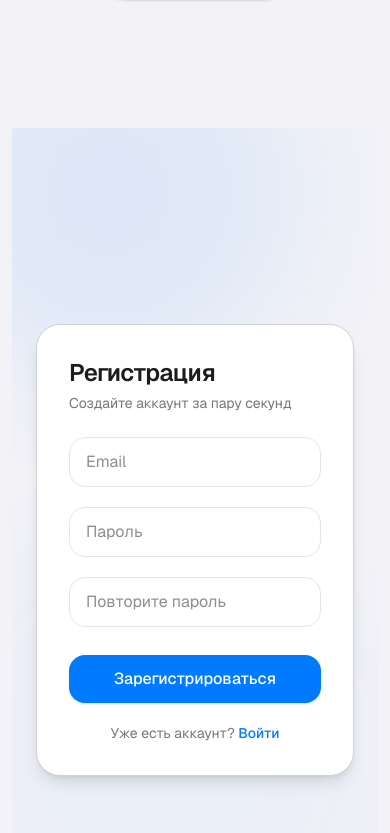
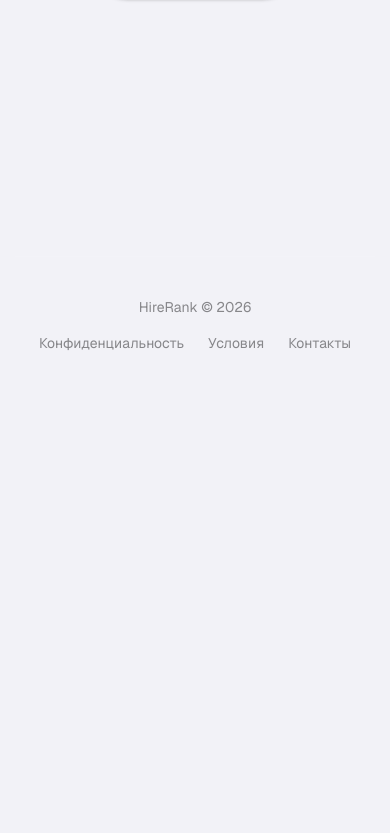
Before and after one commit to Cartnix/HireRank, a Next.js app in the folder frontend/: page / in a window 390 px wide. Shown: the part 6111-6944 px from the top of the page. After the commit the page ends 6504 px from the top, so only its background shows below. Built offline with nearby package versions, Linux system fonts and the light colour scheme.

Commit message:
chore: save progress to continue on another platform

```diff
--- a/frontend/app/auth/login/page.tsx
+++ /dev/null
@@ -1,92 +0,0 @@
-"use client";
-
-import { zodResolver } from "@hookform/resolvers/zod";
-import { SubmitHandler, useForm } from "react-hook-form";
-import { z } from "zod";
-
-const FormValues = z.object({
-    email: z.string().email('Неверный email').refine((v) => v.endsWith('@tou.edu.kz'), {
-        message: 'Email должен заканчиваться на @tou.edu.kz',
-    }),
-    password: z.string().min(8, 'Пароль должен состоять минимум из 8 символов'),
-    repeatPassword: z.string()
-}).refine((data) => data.password === data.repeatPassword, {
-    message: "Пароли не совпадают",
-    path: ["repeatPassword"],
-});
-
-type FormValuesType = z.infer<typeof FormValues>;
-
-export const RegisterForm = () => {
-    const {
-        register,
-        handleSubmit,
-        formState: { errors, isSubmitting },
-    } = useForm<FormValuesType>({
-        resolver: zodResolver(FormValues)
-    });
-
-    const onSubmit: SubmitHandler<FormValuesType> = (data) => {
-        console.log(data);
-    };
-
-    return (
-        <div className="relative min-h-screen flex items-center justify-center px-6 overflow-hidden bg-background">
-            {/* декоративные пятна на токенах */}
-            <div className="absolute -top-32 -left-24 w-96 h-96 rounded-full blur-3xl opacity-40 bg-brand-primary/20" />
-            <div className="absolute bottom-0 right-0 w-md h-112 rounded-full blur-3xl opacity-30 bg-brand-primary/10" />
-
-            <form
-                onSubmit={handleSubmit(onSubmit)}
-                className="relative z-10 w-full max-w-md rounded-3xl p-8 flex flex-col gap-5
-                   bg-background-elevated border border-border-subtle shadow-lg"
-            >
-                <div className="mb-1">
-                    <h2 className="text-2xl font-semibold tracking-tight text-foreground">
-                        Регистрация
-                    </h2>
-                    <p className="text-sm text-foreground-secondary mt-1">
-                        Создайте аккаунт за пару секунд
-                    </p>
-                </div>
-
-                <Field type="email" placeholder="Email" error={errors.email?.message} register={register("email")} />
-                <Field type="password" placeholder="Пароль" error={errors.password?.message} register={register("password")} />
-                <Field type="password" placeholder="Повторите пароль" error={errors.repeatPassword?.message} register={register("repeatPassword")} />
-
-                <button
-                    type="submit"
-                    disabled={isSubmitting}
-                    className="mt-2 py-3 rounded-2xl font-medium text-brand-primary-foreground bg-brand-primary
-                       hover:bg-brand-primary-hover transition-all duration-200
-                       hover:scale-[1.015] active:scale-[0.985] disabled:opacity-50 shadow-sm"
-                >
-                    {isSubmitting ? "Отправка..." : "Зарегистрироваться"}
-                </button>
-
-                <p className="text-center text-sm text-foreground-secondary">
-                    Уже есть аккаунт?{" "}
-                    <a href="/login" className="font-medium hover:underline text-brand-primary">
-                        Войти
-                    </a>
-                </p>
-            </form>
-        </div>
-    );
-};
-
-const Field = ({ type, placeholder, error, register }: { type: string, placeholder: string, error?: string, register: any }) => (
-    <div className="flex flex-col gap-1.5">
-        <input
-            type={type}
-            placeholder={placeholder}
-            className="px-4 py-3 rounded-2xl border bg-transparent border-border text-foreground
-                       placeholder:text-foreground-muted outline-none transition-all duration-200
-                       focus:ring-2 focus:ring-accent"
-            {...register}
-        />
-        {error && <p className="text-xs text-red-500 pl-1">{error}</p>}
-    </div>
-);
-
-export default RegisterForm;
--- /dev/null
+++ b/frontend/app/auth/page.tsx
@@ -0,0 +1,21 @@
+"use client";
+
+import { AuthModal } from "@/widgets/authModal/ui/AuthModal";
+
+export default function AuthForm() {
+    return (
+        <main className="min-h-screen w-full flex items-center justify-center p-4 bg-background relative overflow-hidden">
+            {/* Мягкие цветовые пятна в стиле iOS wallpaper */}
+            <div className="absolute -top-32 -left-32 w-[420px] h-[420px] bg-brand-primary/25 rounded-full blur-[100px]" />
+            <div className="absolute bottom-0 right-0 w-[380px] h-[380px] bg-success/20 rounded-full blur-[110px]" />
+            <div className="absolute top-1/3 right-1/4 w-[300px] h-[300px] bg-warning/15 rounded-full blur-[100px]" />
+
+            {/* Лёгкий шум/виньетка сверху, чтобы пятна не выглядели плоско */}
+            <div className="absolute inset-0 bg-gradient-to-b from-background/0 via-background/0 to-background/40 pointer-events-none" />
+
+            <div className="z-10 relative">
+                <AuthModal />
+            </div>
+        </main>
+    );
+}
--- a/frontend/app/page.tsx
+++ b/frontend/app/page.tsx
@@ -1,15 +1,14 @@
 import { Footer } from "@/widgets/Footer";
 import { Header } from "@/widgets/Header";
-import { RegisterForm } from "./auth/login/page";
 import Landing from "./landing/page";
+
 
 export default function Home() {
   return (
     <div className="flex flex-col flex-1 items-center justify-center bg-background font-sans">
       <Header />
       <main className="flex flex-1 w-full flex-col items-center justify-between py-32 px-16 bg-background sm:items-start">
-        <Landing/>
-        <RegisterForm />
+        <Landing />
       </main>
       <Footer />
     </div>
--- a/frontend/package.json
+++ b/frontend/package.json
@@ -22,7 +22,8 @@
     "shadcn": "^4.11.0",
     "tailwind-merge": "^3.6.0",
     "tw-animate-css": "^1.4.0",
-    "zod": "^3.24.2"
+    "zod": "^3.24.2",
+    "zustand": "^5.0.14"
   },
   "devDependencies": {
     "@tailwindcss/postcss": "^4",
--- a/frontend/shared/FieldInput.tsx
+++ b/frontend/shared/FieldInput.tsx
@@ -1,22 +1,23 @@
 import {
     Field,
-    FieldDescription,
     FieldLabel,
 } from "@/components/ui/field"
 import { Input } from "@/components/ui/input"
 
-export function InputField() {
+interface InputProps {
+    type: "text" | "email" | "password",
+    placeholder: string,
+    label: string
+}
+
+export function InputField({ type, placeholder, label }: InputProps) {
     return (
         <Field>
-            <FieldLabel htmlFor="input-field-username">Username</FieldLabel>
+            <FieldLabel htmlFor="input-field-username">{label}</FieldLabel>
             <Input
-                id="input-field-username"
-                type="text"
-                placeholder="Enter your username"
+                type={type}
+                placeholder={placeholder}
             />
-            <FieldDescription>
-                Choose a unique username for your account.
-            </FieldDescription>
         </Field>
     )
 }
--- a/frontend/shared/buttons/MainButton.tsx
+++ b/frontend/shared/buttons/MainButton.tsx
@@ -2,15 +2,25 @@
 
 import Link from "next/link";
 import { Button } from "@/components/ui/button";
+import { ButtonHTMLAttributes } from "react";
 
-interface MainButtonI {
-  title: string
+interface MainButtonI extends ButtonHTMLAttributes<HTMLButtonElement> {
+  title: string,
+  link?: string,
 }
 
-export const MainButton = ({title}: MainButtonI) => {
+export const MainButton = ({ title, link, ...props }: MainButtonI) => {
+  if (link) {
+    return (
+      <Button asChild {...props}>
+        <Link href={link}>{title}</Link>
+      </Button>
+    );
+  }
+
   return (
-    <Button asChild>
-      <Link href="/login">{title}</Link>
+    <Button {...props}>
+      {title}
     </Button>
   );
 }
--- a/frontend/widgets/Header.tsx
+++ b/frontend/widgets/Header.tsx
@@ -22,7 +22,7 @@ export const Header = () => {
             </li>
           ))}
           <li>
-            <MainButton title="Sign Up" />
+            <MainButton title="Sign Up" link="/auth"/>
           </li>
         </ul>
       </nav>
--- /dev/null
+++ b/frontend/widgets/authModal/model/FormSchema.ts
@@ -0,0 +1,12 @@
+import { z } from "zod";
+
+export const FormValues = z.object({
+    email: z.string().email('Неверный email').refine((v) => v.endsWith('@tou.edu.kz'), {
+        message: 'Email должен заканчиваться на @tou.edu.kz',
+    }),
+    password: z.string().min(8, 'Пароль должен состоять минимум из 8 символов'),
+    repeatPassword: z.string()
+}).refine((data) => data.password === data.repeatPassword, {
+    message: "Пароли не совпадают",
+    path: ["repeatPassword"],
+});
--- /dev/null
+++ b/frontend/widgets/authModal/ui/AuthModal.tsx
@@ -0,0 +1,67 @@
+import { InputField } from "@/shared/FieldInput"
+import { SubmitHandler, useForm } from "react-hook-form"
+import { zodResolver } from "@hookform/resolvers/zod"
+import { z } from "zod";
+import { MainButton } from "@/shared/buttons/MainButton";
+import { FormValues } from "../model/FormSchema";
+
+type FormValuesType = z.infer<typeof FormValues>;
+
+export const AuthModal = () => {
+
+    const {
+        register,
+        handleSubmit,
+        formState: { errors, isSubmitting },
+    } = useForm<FormValuesType>({
+        resolver: zodResolver(FormValues)
+    });
+
+    const onSubmit: SubmitHandler<FormValuesType> = (data) => {
+        console.log(data);
+    };
+
+    const buttonText = isSubmitting ? "Отправка..." : "Создать аккаунт";
+
+
+    return (
+        <form
+            onSubmit={handleSubmit(onSubmit)}
+            onClick={(e) => e.stopPropagation()}
+            className="relative z-10 w-full max-w-lg rounded-3xl p-8 md:p-10 flex flex-col gap-6
+                           bg-background-elevated border border-border-subtle/50 shadow-2xl transition-all duration-300 ease-out animate-modal-in"
+        >
+
+            <div className="mb-2 text-center">
+                <h2 className="text-3xl font-bold tracking-tight text-foreground">
+                    Регистрация
+                </h2>
+                <p className="text-base text-foreground-secondary mt-2">
+                    Создайте аккаунт в единой системе ToU за пару секунд
+                </p>
+            </div>
+
+            <div className="flex flex-col gap-4">
+                <InputField {...register("email")} type="text" placeholder="Enter an email" label="Username" />
+                <InputField {...register("password")} type="password" placeholder="Enter a password" label="Password" />
+                <InputField {...register("repeatPassword")} type="password" placeholder="Repeat the password" label="Repeat password" />
+            </div>
+
+            <MainButton
+                type="submit"
+                disabled={isSubmitting}
+                title={buttonText}
+                className="mt-4 py-3.5 rounded-2xl font-semibold text-base text-brand-primary-foreground bg-brand-primary
+               hover:bg-brand-primary-hover transition-all duration-200
+               hover:scale-[1.01] active:scale-[0.99] disabled:opacity-60 shadow-lg shadow-brand-primary/20 relative"
+            />
+
+            <p className="text-center text-sm text-foreground-secondary mt-1">
+                Уже есть аккаунт?{" "}
+                <a href="/login" className="font-semibold hover:underline text-brand-primary hover:text-brand-primary-hover">
+                    Войти
+                </a>
+            </p>
+        </form>
+    )
+}
```
Also changed, not shown: 1 other file (tests, documents, lock files or other folders).
